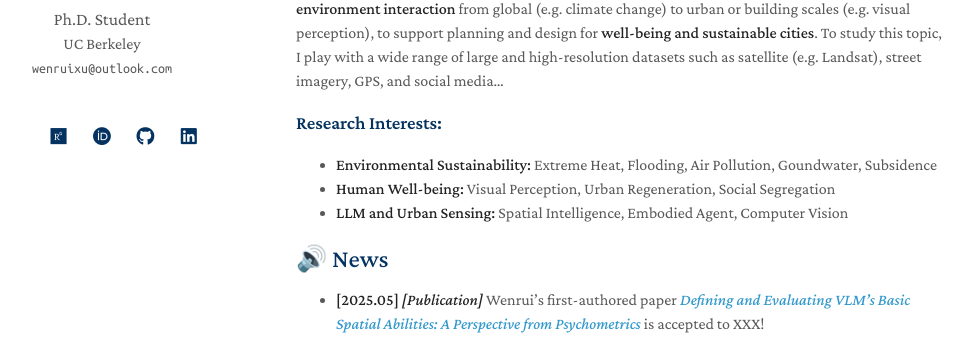
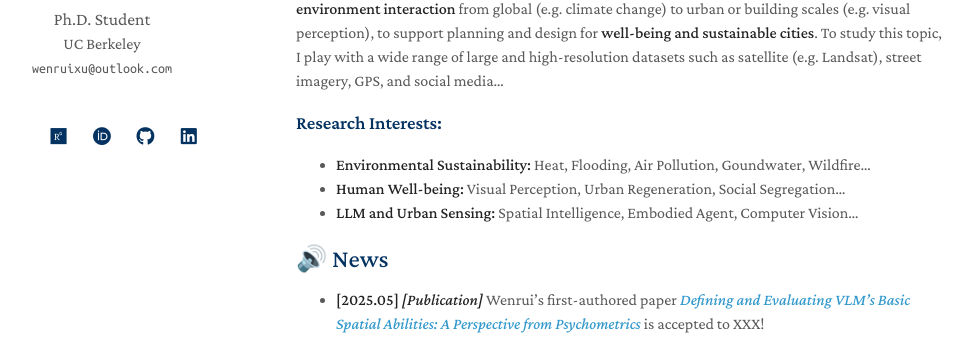
Before and after one commit to ruaruaxu/ruaruaxu.github.io, a Jekyll site: the page built from index.md, in a window 1280 px wide and 900 px high. Shown: the part 234-574 px from the top of the window, without its empty margins (174-1146 px from the left). Built offline with Jekyll 4.4.1, drawn with Linux system fonts in a browser that asks for light colours; a style sheet for code colours, icons or effects is not loaded; our own code applies the rules of GitHub Pages for plain Markdown files.

Commit message:
Update index.md

```diff
--- a/index.md
+++ b/index.md
@@ -11,9 +11,9 @@ I mainly use **GIS, Remote Sensing, and Geospatial AI** approaches to understand
 
 ### Research Interests:
 
-- **Environmental Sustainability:** Extreme Heat, Flooding, Air Pollution, Goundwater, Subsidence
-- **Human Well-being:** Visual Perception, Urban Regeneration, Social Segregation
-- **LLM and Urban Sensing:** Spatial Intelligence, Embodied Agent, Computer Vision
+- **Environmental Sustainability:** Heat, Flooding, Air Pollution, Goundwater, Wildfire...
+- **Human Well-being:** Visual Perception, Urban Regeneration, Social Segregation...
+- **LLM and Urban Sensing:** Spatial Intelligence, Embodied Agent, Computer Vision...
 
 
 ## 🔊 News
```
